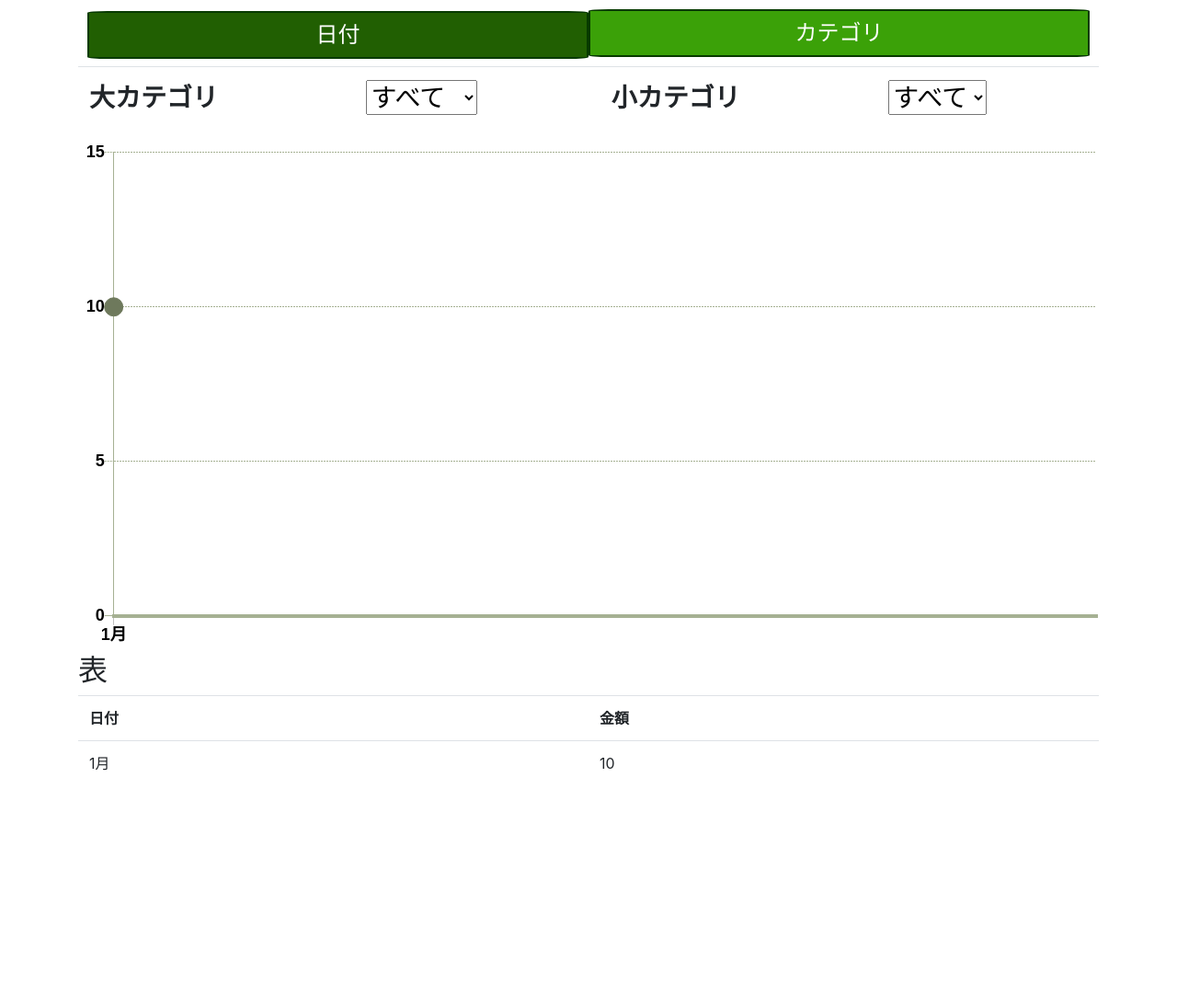
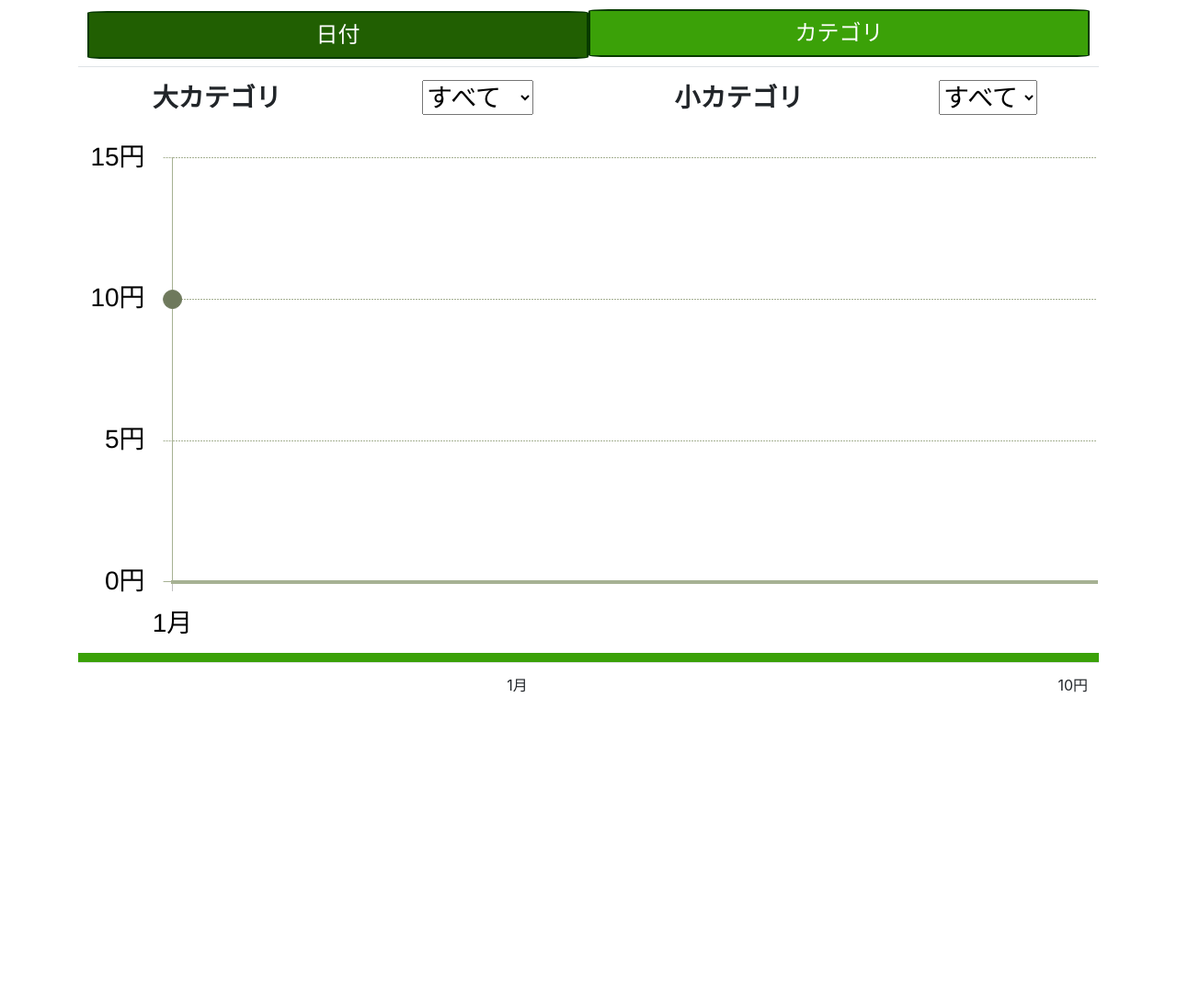
Before and after one commit to tubotu/expenses, a Django app: page /monthly_graph/ in a window 1280 px wide. Shown: the part 70-1164 px from the top of the page at 92% size. Run offline with Django 3.2, Linux system fonts and the light colour scheme; a user stored in the database is signed in; tables that the repository leaves empty hold one stand-in row (values such as "Sample post"); some libraries are stand-ins or nearby versions.

Commit message:
表題などの修正

```diff
--- a/app/static/app/css/table.css
+++ b/app/static/app/css/table.css
@@ -10,7 +10,18 @@
 
 .category-select-table {
     font-size: 28px;
+    text-align: center;
 }
+#graph-table {
+    border-top:solid 10px #3ba108;
+    position: absolute;
+    text-align: right;
+    width: 100%;
+}
+.form-control {
+    font-size: 28px;
+}
+
 #popup-date{
     position: absolute;
     height: 10%;
@@ -22,4 +33,5 @@
     top: 10%;
     height: 90%;
     width: 100%;
+    text-align: center;
 }
--- a/app/static/app/js/graph.js
+++ b/app/static/app/js/graph.js
@@ -8,9 +8,9 @@ var drawGraph = function (data_x, data_y, type_chart) {
     var ctx = outgoCanvas.getContext('2d');
 
     Chart.defaults.global.defaultFontColor = 'black';
-    Chart.defaults.global.defaultFontSize = 18;
-    Chart.defaults.global.defaultFontStyle = "bold";
-    Chart.defaults.global.defaultFontFamily = "Arial";
+    Chart.defaults.global.defaultFontSize = 28;
+    // Chart.defaults.global.defaultFontStyle = "bold";
+    // Chart.defaults.global.defaultFontFamily = "Arial";
 
     window.mainChart = new Chart(ctx, {
         type: type_chart,
@@ -46,6 +46,9 @@ var drawGraph = function (data_x, data_y, type_chart) {
                             color: 'rgba(166, 177, 147, 1)',
                             lineWidth: 4,
                             borderDash: [4, 1],
+                        },
+                        ticks: {
+                            padding: 20,
                         }
                     }
                 ],
@@ -57,11 +60,12 @@ var drawGraph = function (data_x, data_y, type_chart) {
                             borderDash: [2, 1],
                         },
                         ticks: {
+                            padding: 20,
                             suggestedMax: itemMax + 1,
                             suggestedMin: 0, // 要改善
                             stepSize: itemMax / 2, // 適当
                             callback: function (value, index, values) {
-                                return value // + '円'
+                                return value + '円'
                             }
                         }
                     }
@@ -91,7 +95,7 @@ var drawGraph = function (data_x, data_y, type_chart) {
 
             $("#popup-table").html("");
             target = $("#popup-table")
-            var text = '<table class="table"><tr><th>日付</th><th>金額</th><th>大カテゴリ</th><th>小カテゴリ</th></tr>';
+            var text = '<table class="table"><tr><th>項目</th><th>金額</th><th>大カテゴリ</th><th>小カテゴリ</th></tr>';
             var line = '';
             for (var n in itemList) {
                 line = line + "<tr><td>" + itemList[n].item + "</td><td>" + itemList[n].price + "</th><td>" + itemList[n].big_category + "</td><td>" + itemList[n].small_category + "</td></tr>";
@@ -115,10 +119,10 @@ var reflectChanges = function (ajax_response, type_chart) {
     // テーブルを更新
     $("#graph-table").html("");
     target = $("#graph-table");
-    text = "<table class='table'>\n<tr>\n<th>日付</th>\n<th>金額</th>\n</tr>\n";
+    text = "<table class='table'>";
     var line = '';
     for (const tmp of month_total) {
-        line = line + "<tr>\n<td>" + tmp.month + "</td>\n<td>" + tmp.total + "</td>\n</tr>\n";
+        line = line + "<tr>\n<td>" + tmp.month + "</td>\n<td>" + tmp.total + "円</td>\n</tr>\n";
     }
     text = text + line + "</table>";
     $(target).append(text);
--- a/app/templates/app/base_graph.html
+++ b/app/templates/app/base_graph.html
@@ -32,18 +32,13 @@
 <div class="popup-background"></div>
 
 <!--表-->
-<h2>表</h2>
 <div class="table-wrapper-scroll-y my-custom-scrollbar">
     <div id="graph-table">
         <table class="table">
-            <tr>
-                <th>日付</th>
-                <th>金額</th>
-            </tr>
             {% for tmp in month_total %}
             <tr>
                 <td>{{tmp.month}}</td>
-                <td>{{tmp.total}}</td>
+                <td>{{tmp.total}}円</td>
             </tr>
             {% endfor %}
         </table>
--- a/app/templates/app/category_graph.html
+++ b/app/templates/app/category_graph.html
@@ -13,7 +13,6 @@
     <a href="{% url 'app:monthly_graph'%}" class="button">日付</a>
     <a href="" class="button" id="now">カテゴリ</a>
 </div>
-
 <!--年月選択を行うフォーム-->
 <div class="form-group" id="datepicker-startview">
     <table class="table category-select-table">
@@ -77,6 +76,8 @@
             autoclose: true,
             minViewMode: 'months',
         });
+        $('#datepicker-startview .date').datepicker().datepicker("setDate", "2020/" + "{{this_month}}");
     });
+
 </script>
 {% endblock %}
--- a/app/templates/app/monthly_graph.html
+++ b/app/templates/app/monthly_graph.html
@@ -60,11 +60,13 @@
             option.val("");
             option.text("すべて");
             smallCategoryElement.append(option);
-            for (const smallCategory of response.smallCategoryList) {
-                const option = $('<option>');
-                option.val(smallCategory['pk']);
-                option.text(smallCategory['name']);
-                smallCategoryElement.append(option);
+            if (bigCategoryElement.val() != "") {
+                for (const smallCategory of response.smallCategoryList) {
+                    const option = $('<option>');
+                    option.val(smallCategory['pk']);
+                    option.text(smallCategory['name']);
+                    smallCategoryElement.append(option);
+                }
             }
             // 指定があれば、そのカテゴリを選択する
             if (select !== undefined) {
--- a/app/views.py
+++ b/app/views.py
@@ -156,12 +156,12 @@ class CategoryGraph(generic.ListView):
     def get_context_data(self, **kwargs):
         context = super().get_context_data(**kwargs)
         user_id = self.request.user.id
+        this_month = datetime.datetime.now().month
         context["form"] = GraphForm(user_id=self.request.user.id)
         items = Item.objects.filter(small_category__big_category__user_id=user_id)
-        month_total = category_based_aggregation(
-            self.request, items, datetime.datetime.now().month
-        )
+        month_total = category_based_aggregation(self.request, items, this_month)
         context["month_total"] = month_total
+        context["this_month"] = this_month
 
         return context
 
```
